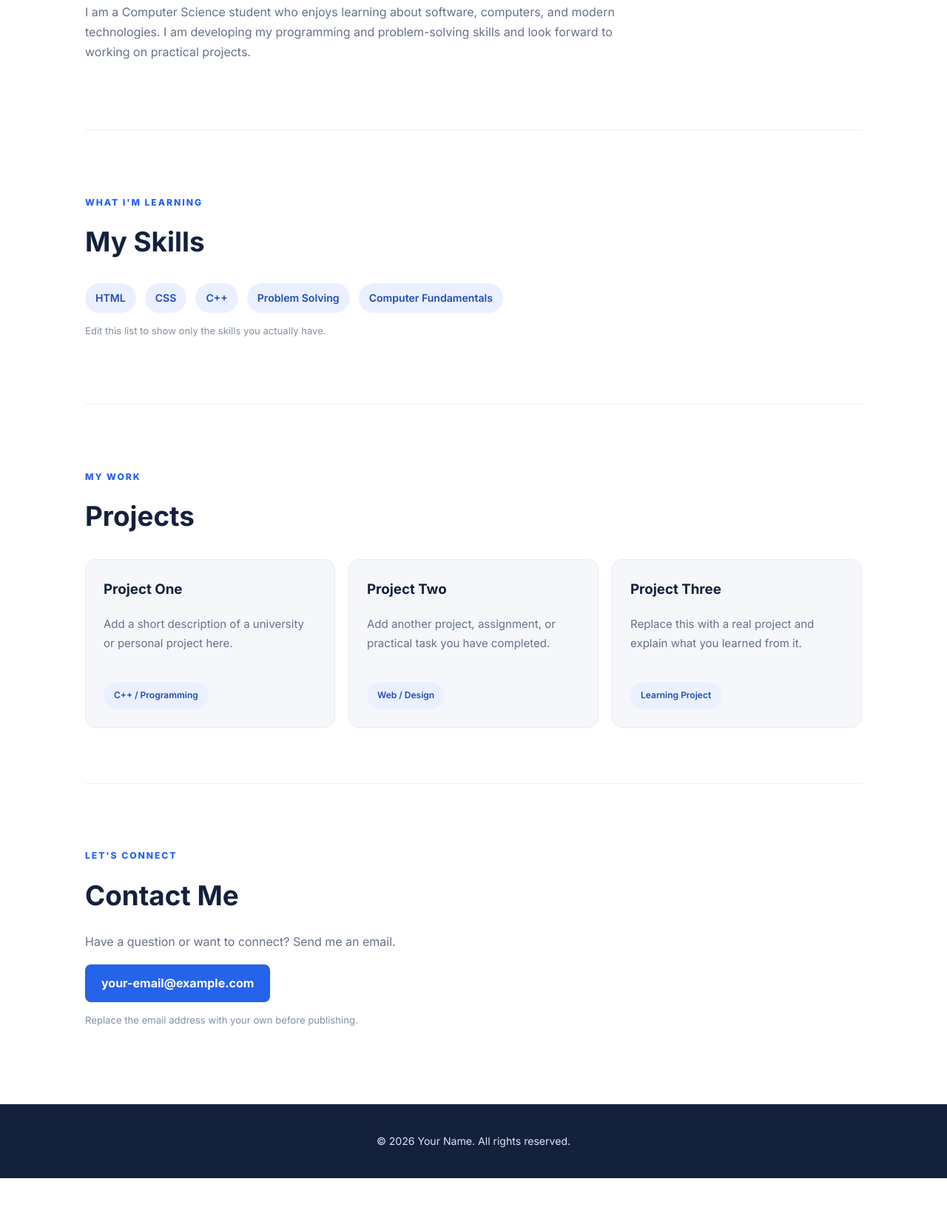
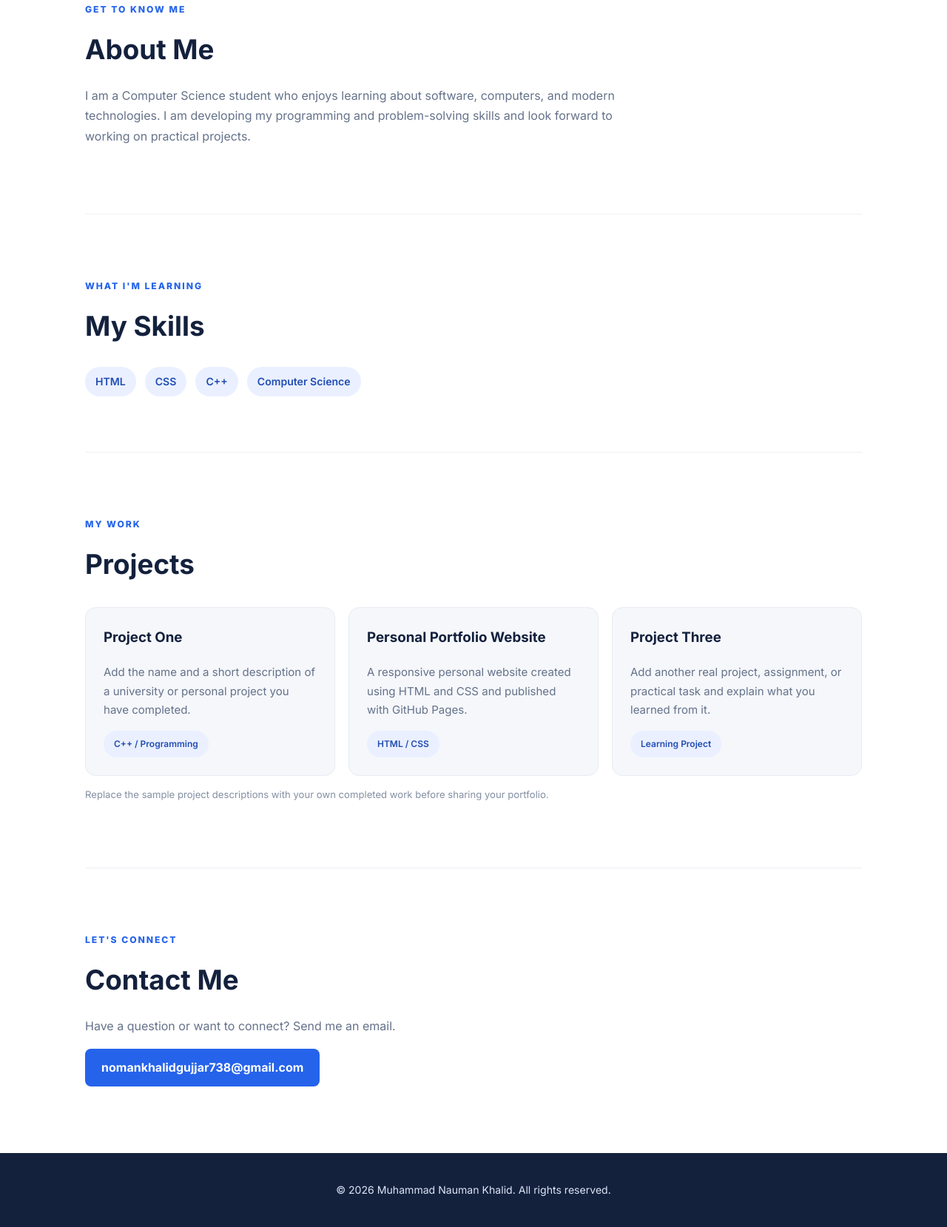
Before and after one commit to nomigujjar-bot/nomigujjar-bot, a plain HTML site: page index.html in a window 1280 px wide. Shown: the part 847-2506 px from the top of the page at 74% size. Before the commit the page ends 2440 px from the top, so only its background shows below. Drawn offline with Linux system fonts and the light colour scheme.

Commit message:
Add files via upload

```diff
--- a/index.html
+++ b/index.html
@@ -3,80 +3,45 @@
 <head>
 <meta charset="UTF-8">
 <meta name="viewport" content="width=device-width, initial-scale=1.0">
-  <meta name="description" content="Personal portfolio website">
-  <title>Your Name | Portfolio</title>
+<meta name="description" content="Muhammad Nauman Khalid - Computer Science Student Portfolio">
+<title>Muhammad Nauman Khalid | Portfolio</title>
 <link rel="stylesheet" href="style.css">
 </head>
 <body>
-  <header class="site-header">
-    <nav class="nav container">
+<header class="site-header"><nav class="nav container">
 <a class="logo" href="#home">MyPortfolio<span>.</span></a>
-      <div class="nav-links">
-        <a href="#about">About</a>
-        <a href="#skills">Skills</a>
-        <a href="#projects">Projects</a>
-        <a href="#contact">Contact</a>
-      </div>
-    </nav>
-  </header>
-
+<div class="nav-links"><a href="#about">About</a><a href="#skills">Skills</a><a href="#projects">Projects</a><a href="#contact">Contact</a></div>
+</nav></header>
 <main>
 <section class="hero container" id="home">
 <p class="eyebrow">HELLO, I'M</p>
-      <h1>Your Name</h1>
+<h1>Muhammad Nauman Khalid</h1>
 <h2>Computer Science Student</h2>
-      <p class="intro">I am a motivated student interested in technology, programming, and learning how to build useful digital solutions.</p>
+<p class="intro">I am a Computer Science student interested in technology, programming, and building useful digital solutions. I am developing my skills in HTML, CSS, and C++.</p>
 <a class="button" href="#contact">Get in touch</a>
 </section>
-
 <section class="section container" id="about">
-      <p class="eyebrow">GET TO KNOW ME</p>
-      <h2>About Me</h2>
+<p class="eyebrow">GET TO KNOW ME</p><h2>About Me</h2>
 <p>I am a Computer Science student who enjoys learning about software, computers, and modern technologies. I am developing my programming and problem-solving skills and look forward to working on practical projects.</p>
 </section>
-
 <section class="section container" id="skills">
-      <p class="eyebrow">WHAT I'M LEARNING</p>
-      <h2>My Skills</h2>
-      <div class="chips">
-        <span>HTML</span><span>CSS</span><span>C++</span><span>Problem Solving</span><span>Computer Fundamentals</span>
+<p class="eyebrow">WHAT I'M LEARNING</p><h2>My Skills</h2>
+<div class="chips"><span>HTML</span><span>CSS</span><span>C++</span><span>Computer Science</span></div>
+</section>
+<section class="section container" id="projects">
+<p class="eyebrow">MY WORK</p><h2>Projects</h2>
+<div class="project-grid">
+<article class="project-card"><h3>Project One</h3><p>Add the name and a short description of a university or personal project you have completed.</p><span class="tag">C++ / Programming</span></article>
+<article class="project-card"><h3>Personal Portfolio Website</h3><p>A responsive personal website created using HTML and CSS and published with GitHub Pages.</p><span class="tag">HTML / CSS</span></article>
+<article class="project-card"><h3>Project Three</h3><p>Add another real project, assignment, or practical task and explain what you learned from it.</p><span class="tag">Learning Project</span></article>
 </div>
-      <p class="hint">Edit this list to show only the skills you actually have.</p>
+<p class="hint">Replace the sample project descriptions with your own completed work before sharing your portfolio.</p>
 </section>
-
-    <section class="section container" id="projects">
-      <p class="eyebrow">MY WORK</p>
-      <h2>Projects</h2>
-      <div class="project-grid">
-        <article class="project-card">
-          <h3>Project One</h3>
-          <p>Add a short description of a university or personal project here.</p>
-          <span class="tag">C++ / Programming</span>
-        </article>
-        <article class="project-card">
-          <h3>Project Two</h3>
-          <p>Add another project, assignment, or practical task you have completed.</p>
-          <span class="tag">Web / Design</span>
-        </article>
-        <article class="project-card">
-          <h3>Project Three</h3>
-          <p>Replace this with a real project and explain what you learned from it.</p>
-          <span class="tag">Learning Project</span>
-        </article>
-      </div>
-    </section>
-
 <section class="section contact container" id="contact">
-      <p class="eyebrow">LET'S CONNECT</p>
-      <h2>Contact Me</h2>
+<p class="eyebrow">LET'S CONNECT</p><h2>Contact Me</h2>
 <p>Have a question or want to connect? Send me an email.</p>
-      <a class="button" href="mailto:your-email@example.com">your-email@example.com</a>
-      <p class="hint">Replace the email address with your own before publishing.</p>
+<a class="button" href="mailto:nomankhalidgujjar738@gmail.com">nomankhalidgujjar738@gmail.com</a>
 </section>
 </main>
-
-  <footer>
-    <p>© 2026 Your Name. All rights reserved.</p>
-  </footer>
-</body>
-</html>
+<footer><p>© 2026 Muhammad Nauman Khalid. All rights reserved.</p></footer>
+</body></html>
--- a/style.css
+++ b/style.css
@@ -1,53 +1,15 @@
 @import url('https://fonts.googleapis.com/css2?family=Inter:wght@400;500;600;700;800&display=swap');
-
-:root {
-  --navy: #14213d;
-  --blue: #2563eb;
-  --light: #f5f7fb;
-  --text: #263247;
-  --muted: #65728a;
-}
-* { box-sizing: border-box; }
-html { scroll-behavior: smooth; }
-body {
-  margin: 0;
-  font-family: Inter, Arial, sans-serif;
-  color: var(--text);
-  background: #fff;
-  line-height: 1.7;
-}
-.container { width: min(1050px, 90%); margin: auto; }
-.site-header { position: sticky; top: 0; background: rgba(255,255,255,.95); border-bottom: 1px solid #e8edf5; z-index: 5; }
-.nav { min-height: 70px; display: flex; align-items: center; justify-content: space-between; gap: 20px; }
-.logo { color: var(--navy); text-decoration: none; font-weight: 800; font-size: 1.25rem; }
-.logo span { color: var(--blue); }
-.nav-links { display: flex; gap: 24px; flex-wrap: wrap; }
-.nav-links a { color: var(--text); text-decoration: none; font-size: .92rem; font-weight: 600; }
-.nav-links a:hover { color: var(--blue); }
-.hero { padding: 105px 0 115px; }
-.eyebrow { color: var(--blue); font-size: .76rem; font-weight: 800; letter-spacing: .16em; }
-h1 { color: var(--navy); font-size: clamp(2.8rem, 8vw, 5rem); line-height: 1.05; margin: 12px 0; }
-h2 { color: var(--navy); font-size: clamp(1.7rem, 4vw, 2.3rem); margin: 0 0 18px; }
-.hero h2 { color: var(--blue); font-size: clamp(1.3rem, 4vw, 2rem); }
-.intro { max-width: 620px; color: var(--muted); font-size: 1.08rem; margin: 22px 0 30px; }
-.button { display: inline-block; background: var(--blue); color: white; padding: 12px 22px; border-radius: 8px; text-decoration: none; font-weight: 700; }
-.button:hover { background: #1d4ed8; }
-.section { padding: 75px 0; border-top: 1px solid #edf0f5; }
-.section > p:not(.eyebrow):not(.hint) { max-width: 760px; color: var(--muted); }
-.chips { display: flex; flex-wrap: wrap; gap: 12px; margin-top: 24px; }
-.chips span, .tag { background: #eaf0ff; color: #214db4; border-radius: 999px; padding: 8px 14px; font-size: .88rem; font-weight: 600; }
-.hint { color: #8490a3; font-size: .82rem; }
-.project-grid { display: grid; grid-template-columns: repeat(3, 1fr); gap: 18px; margin-top: 26px; }
-.project-card { padding: 24px; border: 1px solid #e7ebf2; border-radius: 14px; background: var(--light); }
-.project-card h3 { margin-top: 0; color: var(--navy); }
-.project-card p { color: var(--muted); font-size: .94rem; min-height: 76px; }
-.tag { display: inline-block; font-size: .75rem; }
-.contact { padding-bottom: 90px; }
-footer { text-align: center; padding: 24px; background: var(--navy); color: #dce5f5; font-size: .88rem; }
-@media (max-width: 700px) {
-  .nav { align-items: flex-start; flex-direction: column; padding: 14px 0; }
-  .nav-links { gap: 14px; }
-  .hero { padding: 75px 0 85px; }
-  .project-grid { grid-template-columns: 1fr; }
-  .project-card p { min-height: 0; }
-}
+:root{--navy:#14213d;--blue:#2563eb;--light:#f5f7fb;--text:#263247;--muted:#65728a}
+*{box-sizing:border-box}html{scroll-behavior:smooth}body{margin:0;font-family:Inter,Arial,sans-serif;color:var(--text);background:#fff;line-height:1.7}
+.container{width:min(1050px,90%);margin:auto}.site-header{position:sticky;top:0;background:rgba(255,255,255,.95);border-bottom:1px solid #e8edf5;z-index:5}
+.nav{min-height:70px;display:flex;align-items:center;justify-content:space-between;gap:20px}.logo{color:var(--navy);text-decoration:none;font-weight:800;font-size:1.25rem}.logo span{color:var(--blue)}
+.nav-links{display:flex;gap:24px;flex-wrap:wrap}.nav-links a{color:var(--text);text-decoration:none;font-size:.92rem;font-weight:600}.nav-links a:hover{color:var(--blue)}
+.hero{padding:105px 0 115px}.eyebrow{color:var(--blue);font-size:.76rem;font-weight:800;letter-spacing:.16em}
+h1{color:var(--navy);font-size:clamp(2.8rem,8vw,5rem);line-height:1.05;margin:12px 0;overflow-wrap:anywhere}h2{color:var(--navy);font-size:clamp(1.7rem,4vw,2.3rem);margin:0 0 18px}.hero h2{color:var(--blue);font-size:clamp(1.3rem,4vw,2rem)}
+.intro{max-width:620px;color:var(--muted);font-size:1.08rem;margin:22px 0 30px}.button{display:inline-block;background:var(--blue);color:white;padding:12px 22px;border-radius:8px;text-decoration:none;font-weight:700}.button:hover{background:#1d4ed8}
+.section{padding:75px 0;border-top:1px solid #edf0f5}.section>p:not(.eyebrow):not(.hint){max-width:760px;color:var(--muted)}
+.chips{display:flex;flex-wrap:wrap;gap:12px;margin-top:24px}.chips span,.tag{background:#eaf0ff;color:#214db4;border-radius:999px;padding:8px 14px;font-size:.88rem;font-weight:600}
+.hint{color:#8490a3;font-size:.82rem}.project-grid{display:grid;grid-template-columns:repeat(3,1fr);gap:18px;margin-top:26px}
+.project-card{padding:24px;border:1px solid #e7ebf2;border-radius:14px;background:var(--light)}.project-card h3{margin-top:0;color:var(--navy)}.project-card p{color:var(--muted);font-size:.94rem;min-height:76px}.tag{display:inline-block;font-size:.75rem}
+.contact{padding-bottom:90px}footer{text-align:center;padding:24px;background:var(--navy);color:#dce5f5;font-size:.88rem}
+@media(max-width:700px){.nav{align-items:flex-start;flex-direction:column;padding:14px 0}.nav-links{gap:14px}.hero{padding:75px 0 85px}.project-grid{grid-template-columns:1fr}.project-card p{min-height:0}}
```
Also changed, not shown: 1 other file. Lines whose indentation alone changed are shown as unchanged.
